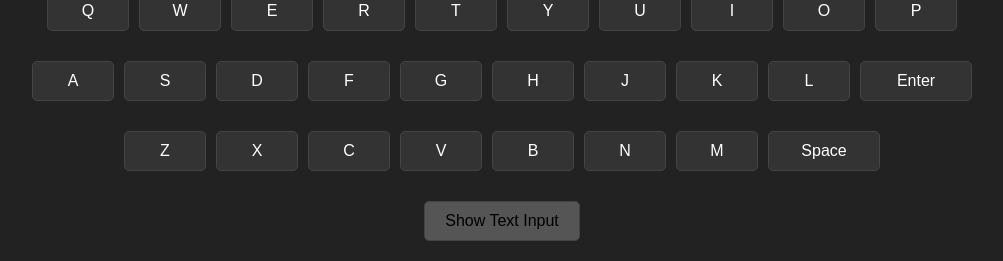
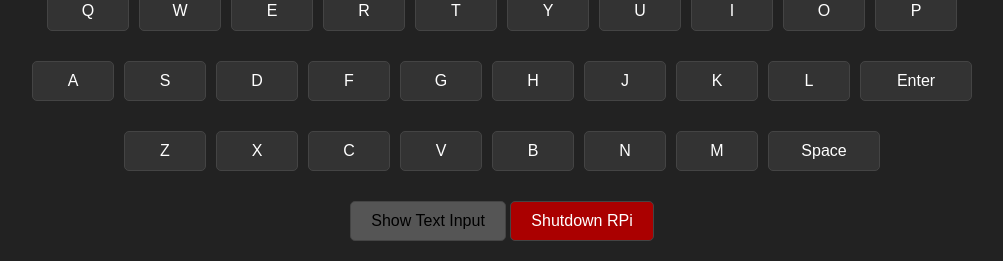
Before and after one commit to edmond-nader/RPIHID, a Flask app: page / in a window 1280 px wide. Shown: the part 643-904 px from the top of the page, without its empty margins (138-1141 px from the left). Run offline with Flask 3, Linux system fonts and the light colour scheme.

Commit message:
added option to shutdown RPI with some basic brute force protect

```diff
--- a/templates/keyboard.html
+++ b/templates/keyboard.html
@@ -55,7 +55,7 @@
     .key-press.fade-out {
       opacity: 0;
     }
-    /* Container for everything */
+    /* Container */
     .container {
       width: 100%;
       margin: 0 auto;
@@ -75,7 +75,7 @@
       border: 1px solid #444;
       border-radius: 5px;
       margin: 5px;
-      padding: 20px 30px; /* Larger padding for easy tapping */
+      padding: 20px 30px;
       text-align: center;
       cursor: pointer;
       user-select: none;
@@ -144,7 +144,7 @@
       transition: background 0.2s;
     }
     .text-input-section button:hover { background: #666; }
-    /* Toggle Button */
+    /* Toggle Button for Text Input */
     #toggleTextInputButton {
       margin-top: 20px;
       padding: 10px 20px;
@@ -156,6 +156,19 @@
       transition: background 0.2s;
     }
     #toggleTextInputButton:hover { background: #666; }
+    /* Shutdown Button */
+    #shutdownButton {
+      margin-top: 20px;
+      padding: 10px 20px;
+      font-size: 1rem;
+      background: #a00;
+      border: 1px solid #444;
+      border-radius: 5px;
+      cursor: pointer;
+      transition: background 0.2s;
+      color: #fff;
+    }
+    #shutdownButton:hover { background: #c00; }
     /* Responsive adjustments for smaller screens */
     @media (max-width: 600px) {
       .arrow {
@@ -281,6 +294,9 @@
       <textarea id="textInput" placeholder="Type or paste text here..."></textarea><br>
       <button onclick="sendText()">Send Text as Keystrokes</button>
     </div>
+
+    <!-- Shutdown Button -->
+    <button id="shutdownButton" onclick="shutdownRPi()">Shutdown RPi</button>
   </div>
 
   <script>
@@ -293,7 +309,7 @@
       });
     });
 
-    // Modified AJAX function that updates the connection indicator based on the response.
+    // AJAX function to send a key and update connection indicator.
     function sendKeyAjax(key) {
       var xhr = new XMLHttpRequest();
       xhr.open("POST", "/send_key", true);
@@ -310,7 +326,7 @@
       xhr.send("key=" + encodeURIComponent(key));
     }
 
-    // Add key press to log with fade-in and auto-removal (max 10 items or after 30s)
+    // Log a key press with fade-in and auto-removal (max 10 items or after 30 seconds)
     function addKeyToLog(key) {
       const keyLog = document.getElementById('keyLog');
       const newItem = document.createElement('div');
@@ -318,7 +334,7 @@
       newItem.textContent = key;
       // Insert as first child (newest on left)
       keyLog.insertBefore(newItem, keyLog.firstChild);
-      void newItem.offsetWidth; // force reflow for transition
+      void newItem.offsetWidth; // force reflow
       newItem.classList.add('visible');
       // Auto-remove after 30 seconds
       setTimeout(() => { removeKey(newItem); }, 30000);
@@ -352,7 +368,7 @@
     }
 
     // Send text from textarea as keystrokes.
-    // Supports special keys with curly braces, e.g. {enter} will map to the Enter action.
+    // Supports special keys with curly braces (e.g. {enter}).
     // Uses a 300ms delay between each key.
     function sendText() {
       const rawText = document.getElementById('textInput').value.trim();
@@ -387,8 +403,29 @@
       sendNext();
     }
 
+    // Shutdown function: prompts the user for the token and sends a POST request.
+    function shutdownRPi() {
+      var token = prompt("Enter shutdown token:");
+      if (!token) return;
+      if (confirm("Are you sure you want to shut down the Raspberry Pi?")) {
+        var xhr = new XMLHttpRequest();
+        xhr.open("POST", "/shutdown", true);
+        xhr.setRequestHeader("Content-Type", "application/x-www-form-urlencoded");
+        xhr.onreadystatechange = function() {
+          if (xhr.readyState === XMLHttpRequest.DONE) {
+            if (xhr.status === 200) {
+              alert("Server is shutting down.");
+            } else {
+              alert("Shutdown failed: " + xhr.responseText);
+            }
+          }
+        };
+        xhr.send("token=" + encodeURIComponent(token));
+      }
+    }
+
     // Periodically ping the server to check connection.
-    // Append a timestamp to the URL to avoid caching.
+    // Append a timestamp to avoid caching.
     function checkConnection() {
       var xhr = new XMLHttpRequest();
       xhr.open("GET", "/ping?ts=" + new Date().getTime(), true);
```
